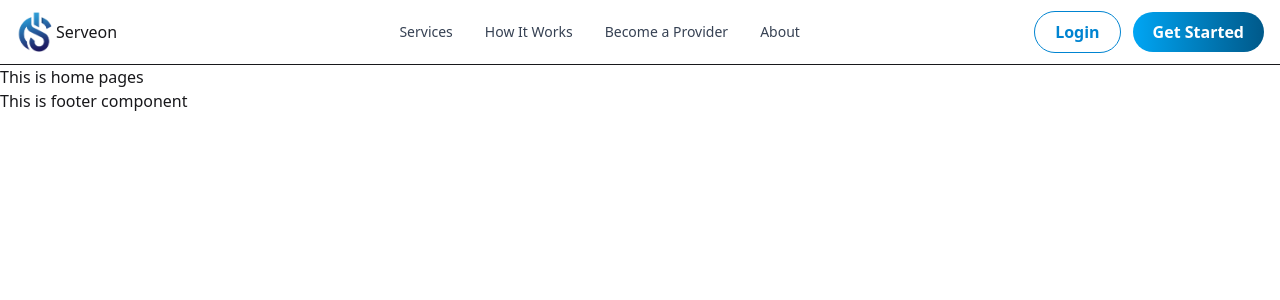
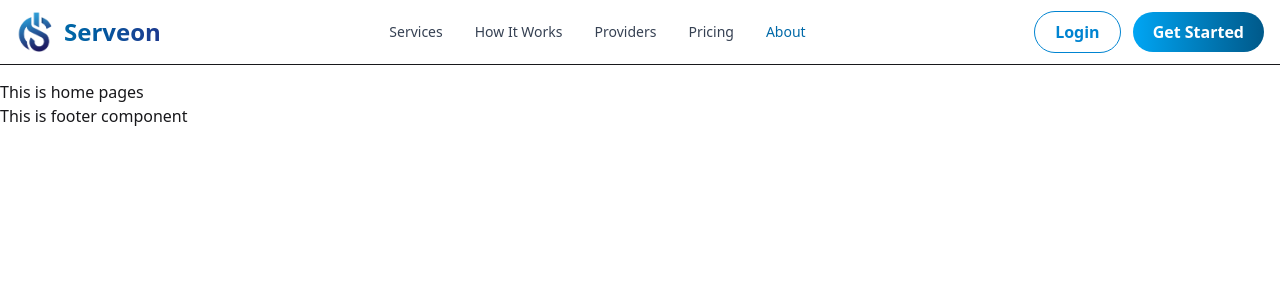
Before and after one commit to touhidtamim/serveon-client, a React (Vite) app: page /about in a window 1280 px wide. Shown: the top 300 px of the page. Built offline with nearby package versions, Linux system fonts and the light colour scheme.

Commit message:
updated navbar

```diff
--- a/src/Pages/Home/Home.jsx
+++ b/src/Pages/Home/Home.jsx
@@ -2,7 +2,7 @@ import React from "react";
 import Logo from "../../components/logo/Logo";
 
 const Home = () => {
-  return <div>This is home pages</div>;
+  return <div className="mt-20">This is home pages</div>;
 };
 
 export default Home;
--- /dev/null
+++ b/src/Pages/login/Login.jsx
@@ -0,0 +1,7 @@
+import React from "react";
+
+const Login = () => {
+  return <div>This is login page</div>;
+};
+
+export default Login;
--- a/src/components/navbar/Navbar.jsx
+++ b/src/components/navbar/Navbar.jsx
@@ -1,49 +1,47 @@
 import React from "react";
+import { Link, NavLink } from "react-router-dom";
 import Logo from "../logo/Logo";
 import BtnPrimary from "../buttons/BtnPrimary";
-import BtnOutline from "../buttons/btnOutline";
+import BtnOutline from "../buttons/BtnOutline";
 
 const Navbar = () => {
+  const navLinkClass = ({ isActive }) =>
+    `text-sm font-medium transition ${
+      isActive ? "text-sky-700" : "text-gray-700 hover:text-gray-900"
+    }`;
+
   return (
-    <nav className="w-full border-b bg-white">
+    <nav className="fixed top-0 left-0 w-full z-50 bg-white border-b">
       <div className="max-w-7xl mx-auto px-4">
         <div className="flex items-center justify-between h-16">
-          {/* Left: Logo */}
-          <div className="flex items-center">
+          {/* Left: Logo + Brand */}
+          <Link to="/" className="flex items-center gap-2">
             <Logo />
-            {/* Website name */}
-            <h1>Serveon</h1>
+            <h1 className="text-2xl font-bold bg-linear-to-r from-sky-700 to-blue-900 bg-clip-text text-transparent">
+              Serveon
+            </h1>
+          </Link>
+
+          {/* Middle: Nav Links */}
+          <div className="hidden md:flex items-center gap-8">
+            <NavLink to="/services" className={navLinkClass}>
+              Services
+            </NavLink>
+            <NavLink to="/how-it-works" className={navLinkClass}>
+              How It Works
+            </NavLink>
+            <NavLink to="/providers" className={navLinkClass}>
+              Providers
+            </NavLink>
+            <NavLink to="/pricing" className={navLinkClass}>
+              Pricing
+            </NavLink>
+            <NavLink to="/about" className={navLinkClass}>
+              About
+            </NavLink>
           </div>
 
-          {/* Middle: Nav Links */}
-          <div className="hidden md:flex items-center gap-8 ml-12">
-            <a
-              href="#"
-              className="text-sm font-medium text-gray-700 hover:text-gray-900 transition"
-            >
-              Services
-            </a>
-            <a
-              href="#"
-              className="text-sm font-medium text-gray-700 hover:text-gray-900 transition"
-            >
-              How It Works
-            </a>
-            <a
-              href="#"
-              className="text-sm font-medium text-gray-700 hover:text-gray-900 transition"
-            >
-              Become a Provider
-            </a>
-            <a
-              href="#"
-              className="text-sm font-medium text-gray-700 hover:text-gray-900 transition"
-            >
-              About
-            </a>
-          </div>
-
-          {/* Right: CTA Buttons (static for now) */}
+          {/* Right: CTA Buttons */}
           <div className="flex items-center gap-3">
             <BtnOutline text="Login" to="/login" />
             <BtnPrimary text="Get Started" to="/register" />
--- a/src/routes/PublicRoutes.jsx
+++ b/src/routes/PublicRoutes.jsx
@@ -2,6 +2,7 @@ import { createBrowserRouter } from "react-router";
 import MainLayouts from "../Layouts/MainLayouts";
 import Home from "../pages/home/Home";
 import Register from "../pages/register/Register";
+import Login from "./../pages/login/Login";
 
 const router = createBrowserRouter([
   {
@@ -24,6 +25,10 @@ const router = createBrowserRouter([
         path: "register",
         element: <Register />,
       },
+      {
+        path: "login",
+        element: <Login />,
+      },
     ],
   },
 ]);
```
